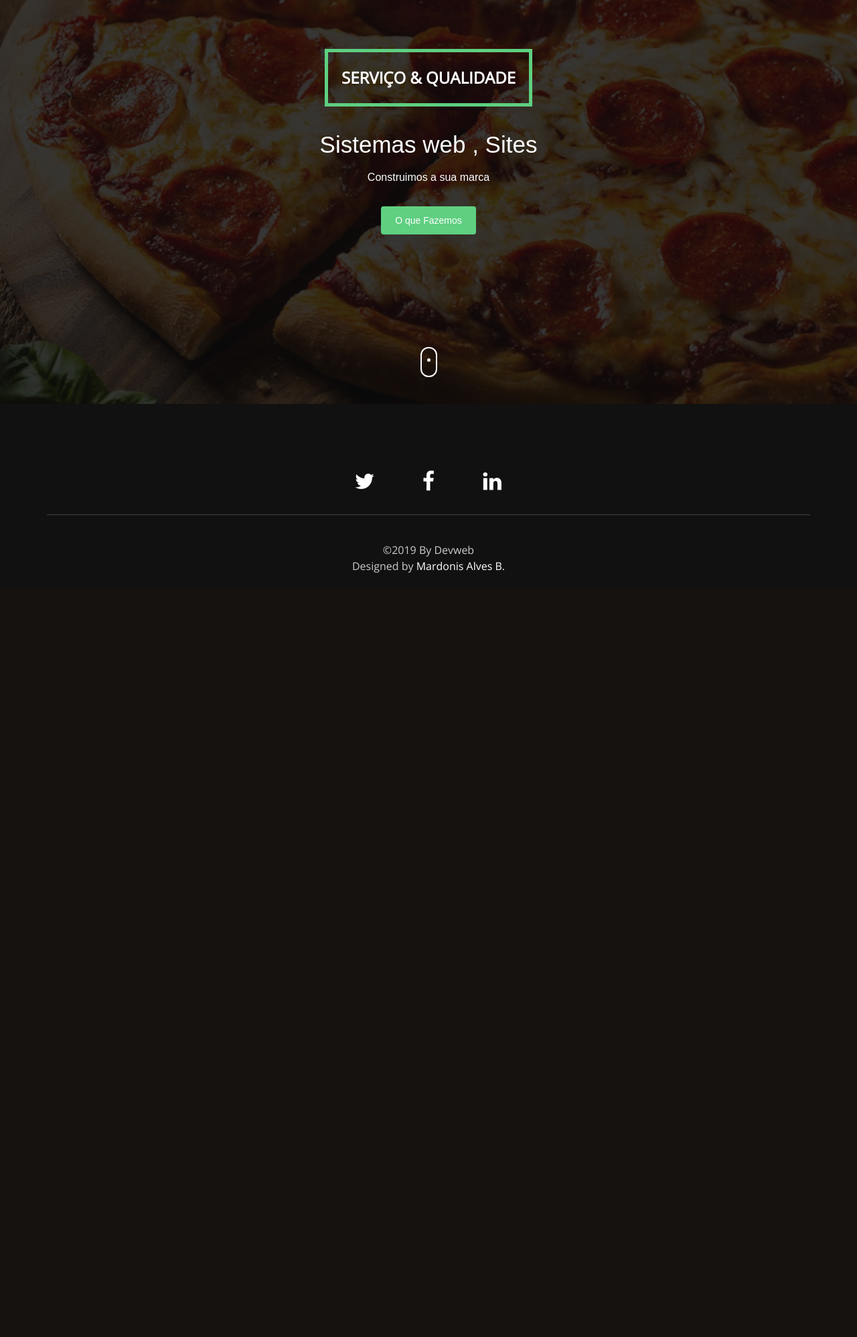
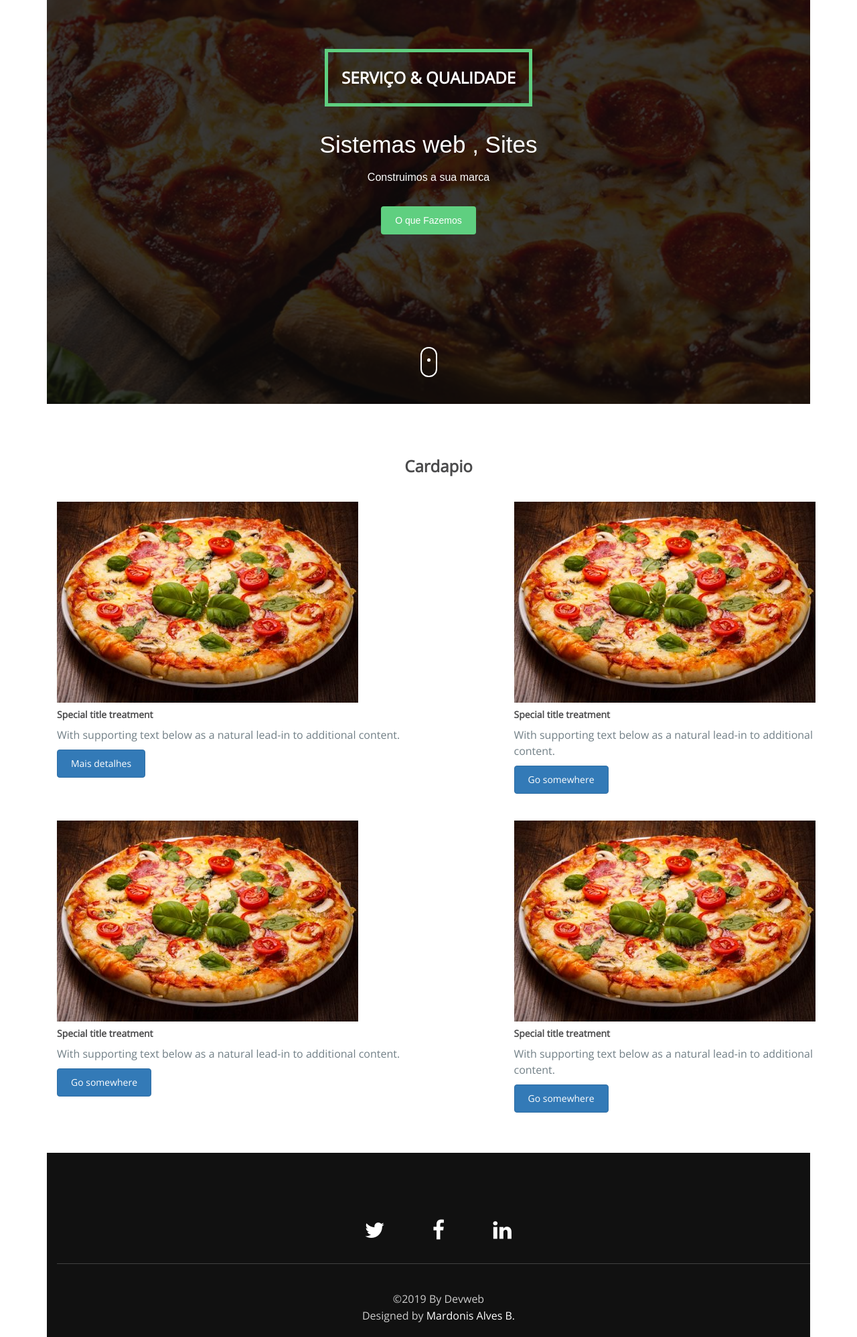
Before and after one commit to MardonisAlves/DeliveryPizza, a PHP site: template app/resources/views/index.twig in a window 1280 px wide. Shown: the part 77-2073 px from the top of the page at 67% size. Before the commit the page ends 932 px from the top, so only its background shows below. Run offline with PHP 8.4, Linux system fonts and the light colour scheme; the template is opened without the code that fills it, so the values that code supplies are empty; some libraries are stand-ins or nearby versions.

Commit message:
loemypsun

```diff
--- a/app/resources/views/index.twig
+++ b/app/resources/views/index.twig
@@ -10,6 +10,55 @@
     </div>
     {% endfor %}
 
+<section id="feature" class="section-padding">
+    <div class="container fluid">
+       <h3 class="text-center">Cardapio</h3>
+     <div class="row top">
+        <div class="col-md-7">
 
+          <div class="card">
+            <div class="card-body">
+              <img src="public/img/pizza1.jpeg">
+              <h5 class="card-title">Special title treatment</h5>
+              <p class="card-text">With supporting text below as a natural lead-in to additional content.</p>
+              <a href="#" class="btn btn-primary">Mais detalhes</a>
+            </div>
+          </div>
+        </div>
+
+        <div class="col-md-5">
+          <div class="card text-left">
+            <div class="card-body">
+               <img src="public/img/pizza1.jpeg">
+              <h5 class="card-title">Special title treatment</h5>
+              <p class="card-text">With supporting text below as a natural lead-in to additional content.</p>
+              <a href="#" class="btn btn-primary">Go somewhere</a>
+            </div>
+          </div>
+        </div>
+      </div>
+        <div class="row top">
+        <div class="col-md-7">
+          <div class="card text-left">
+            <div class="card-body">
+               <img src="public/img/pizza1.jpeg">
+              <h5 class="card-title">Special title treatment</h5>
+              <p class="card-text">With supporting text below as a natural lead-in to additional content.</p>
+              <a href="#" class="btn btn-primary">Go somewhere</a>
+            </div>
+          </div>
+        </div>
+        <div class="col-md-5">
+          <div class="card">
+            <div class="card-body">
+               <img src="public/img/pizza1.jpeg">
+              <h5 class="card-title">Special title treatment</h5>
+              <p class="card-text">With supporting text below as a natural lead-in to additional content.</p>
+              <a href="#" class="btn btn-primary">Go somewhere</a>
+            </div>
+          </div>
+        </div>
+      </div>
+  </section>
 
 {% endblock %}
--- a/app/resources/views/layout.twig
+++ b/app/resources/views/layout.twig
@@ -88,7 +88,7 @@
             {% include 'partials/nav.twig' %}
 
 
-
+<div class="container">
 <div class="banner">
     <div class="bg-color">
         <div class="row">
@@ -109,9 +109,13 @@
       </div>
     </div>
 
-            {% block content %} {% endblock %}
+            {% block content %}
+
+            {% endblock %}
+
+
             {% include 'partials/footer.twig' %}
 
-
+</div>
     </body>
 </html>
```
